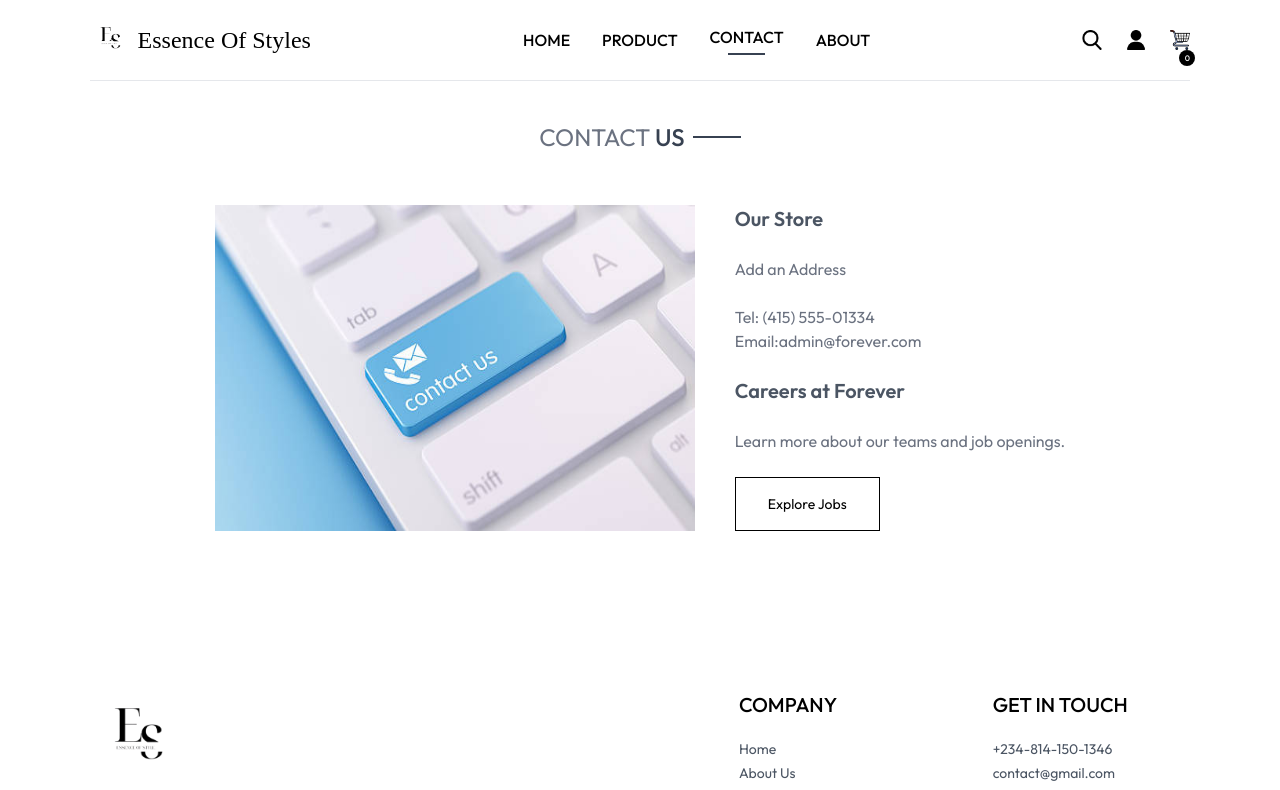
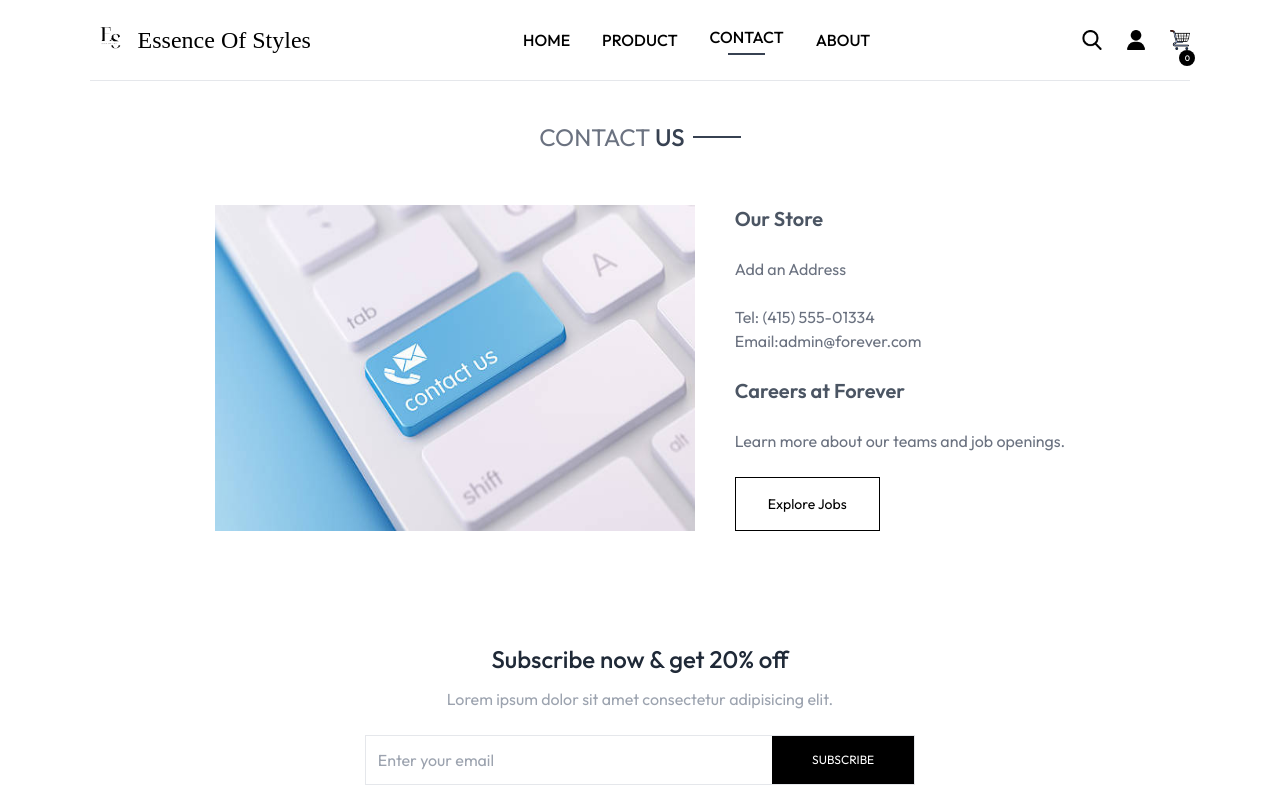
Before and after one commit to StarXchange/Essence-Of-Style, a React (Vite) app: page /contact in a window 1280 px wide. Shown: the top 790 px of the page. Built offline with nearby package versions, Linux system fonts and the light colour scheme.

Commit message:
contact page, Home, product

```diff
--- a/src/App.jsx
+++ b/src/App.jsx
@@ -28,7 +28,7 @@ const App = () => {
 
       </Routes>
 
-      <Footer />
+      {/* <Footer />  */}
        {/* Don't forget to make adjustment to the forever at the copyright part */}
     </div>
   )
--- a/src/Pages/Contact.jsx
+++ b/src/Pages/Contact.jsx
@@ -1,6 +1,7 @@
 import React from 'react'
 import Title from '../components/Title/Title'
 import image3 from '../assets/image3.jpg'
+import NewsletterBox from '../components/NewletterBox/NewsletterBox'
 
 const contact = () => {
   return (
@@ -22,6 +23,7 @@ const contact = () => {
             </div>
       </div>
 
+    <NewsletterBox />
 
     </div>
   )
--- a/src/Pages/Home.jsx
+++ b/src/Pages/Home.jsx
@@ -12,4 +12,4 @@ const Home = () => {
 export default Home
 
 // message for Sam.... please before you do anything message me in order to prevent contradictions
-// And before you do anything lease watch the video on YouTube
+// And before you do anything please watch the video on YouTube
--- a/src/Pages/Product.jsx
+++ b/src/Pages/Product.jsx
@@ -2,7 +2,9 @@ import React from 'react'
 
 const Product = () => {
   return (
-    <div>Product</div>
+    <div>
+      {/* Make research about mirrors and windows category */}
+    </div>
   )
 }
 
```
